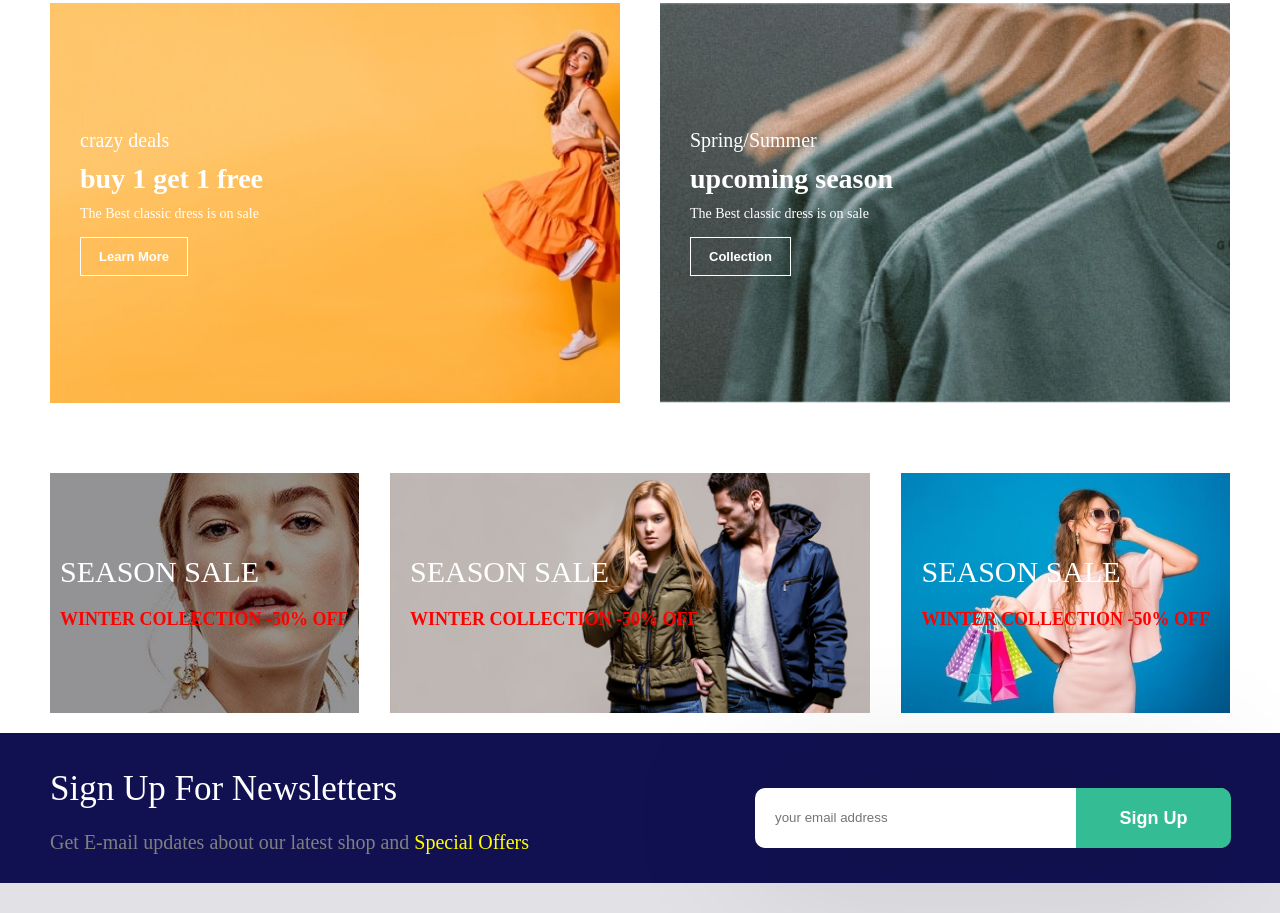
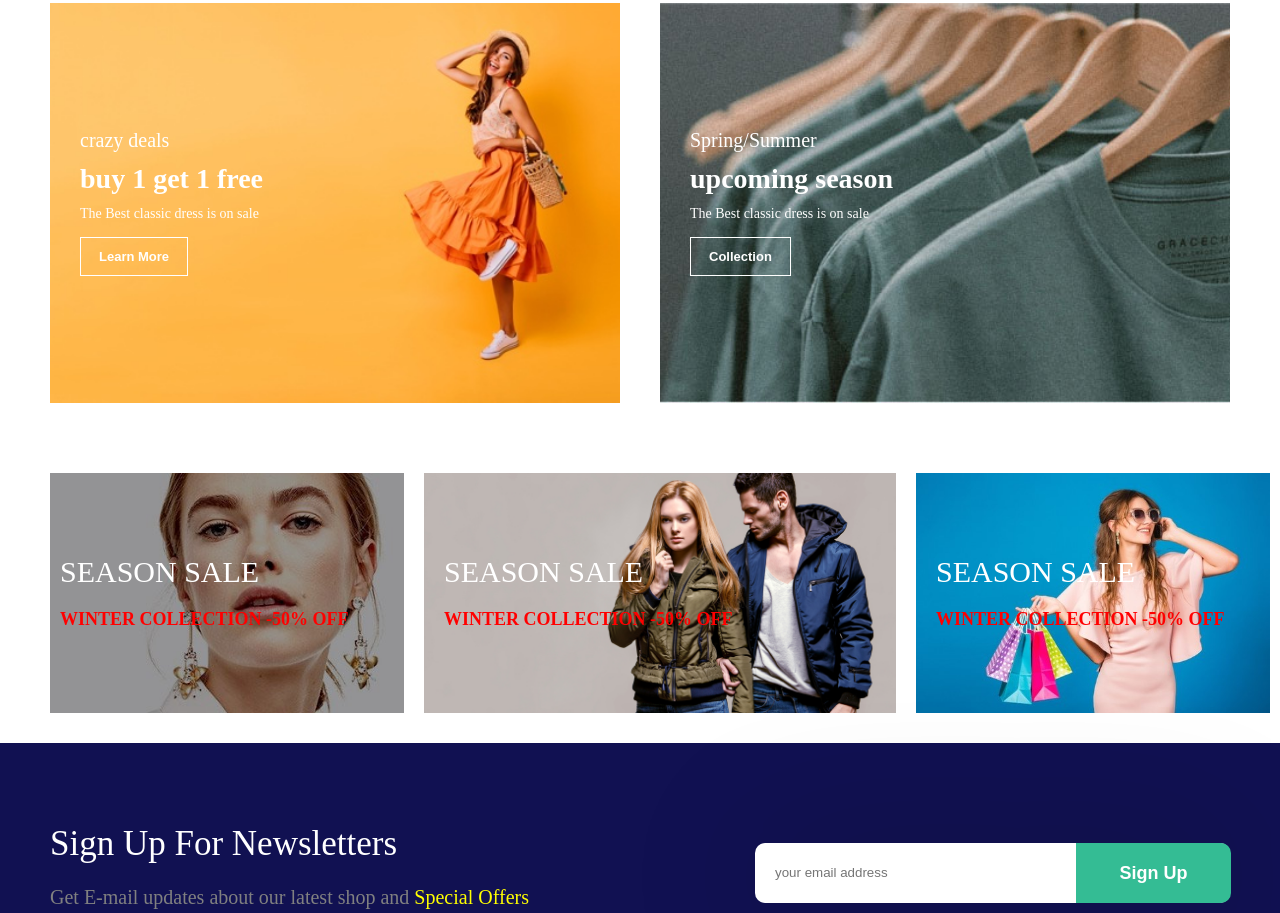
Before and after one commit to ahmad0711/E-commerce_web_cara, a plain HTML site: page index.html in a window 1280 px wide. Shown: the part 3758-4671 px from the top of the page. Drawn offline with Linux system fonts and the light colour scheme.

Commit message:
Add files via upload

```diff
--- a/index.html
+++ b/index.html
@@ -365,7 +365,7 @@
         </div>
     </section>
 
-    <section id="banner3">
+    <section id="banner3" class="section-p1">
         <div class="banner-box1">
             <h4>SEASON SALE</h4>
             <h3>WINTER COLLECTION -50% OFF</h3>
--- a/style.css
+++ b/style.css
@@ -372,6 +372,7 @@ body {
     background-image: url(./img/banner/b17.jpg);
     background-size: cover;
     background-repeat: no-repeat;
+    background-position: center;
     min-width: 570px;
     height: 50vh;
     justify-content: center;
@@ -429,7 +430,7 @@ body {
     display: flex;
     justify-content: space-between;
     padding: 0 50px;
-    flex-wrap: wrap;
+    margin-bottom: 30px;
 
 
 }
@@ -437,7 +438,7 @@ body {
 #banner3 .banner-box1 {
 
     background-image: url(./img/banner/b7.jpg);
-    min-width: 300px;
+    min-width: 30%;
     height: 30vh;
     background-repeat: no-repeat;
     background-size: cover;
@@ -468,7 +469,7 @@ body {
 #banner3 .banner-box2 {
 
     background-image: url(./img/banner/b4.jpg);
-    min-width: 480px;
+    min-width: 40%;
     height: 30vh;
     background-repeat: no-repeat;
     background-size: cover;
@@ -485,7 +486,7 @@ body {
 #banner3 .banner-box3 {
 
     background-image: url(./img/banner/b18.jpg);
-    min-width: 300px;
+    min-width: 30%;
     height: 30vh;
     background-repeat: no-repeat;
     background-size: cover;
@@ -511,7 +512,7 @@ body {
 #footer .blue_body {
 
     width: 100%;
-    height: 150px;
+    height: 30vh;
     display: flex;
     justify-content: space-between;
     padding: 50px;
@@ -847,7 +848,7 @@ body {
 
     #footer .blue_body {
         padding: 5px 0;
-        height: 30vh;
+        height: 40vh;
         padding-left: 10px;
     }
 
```
